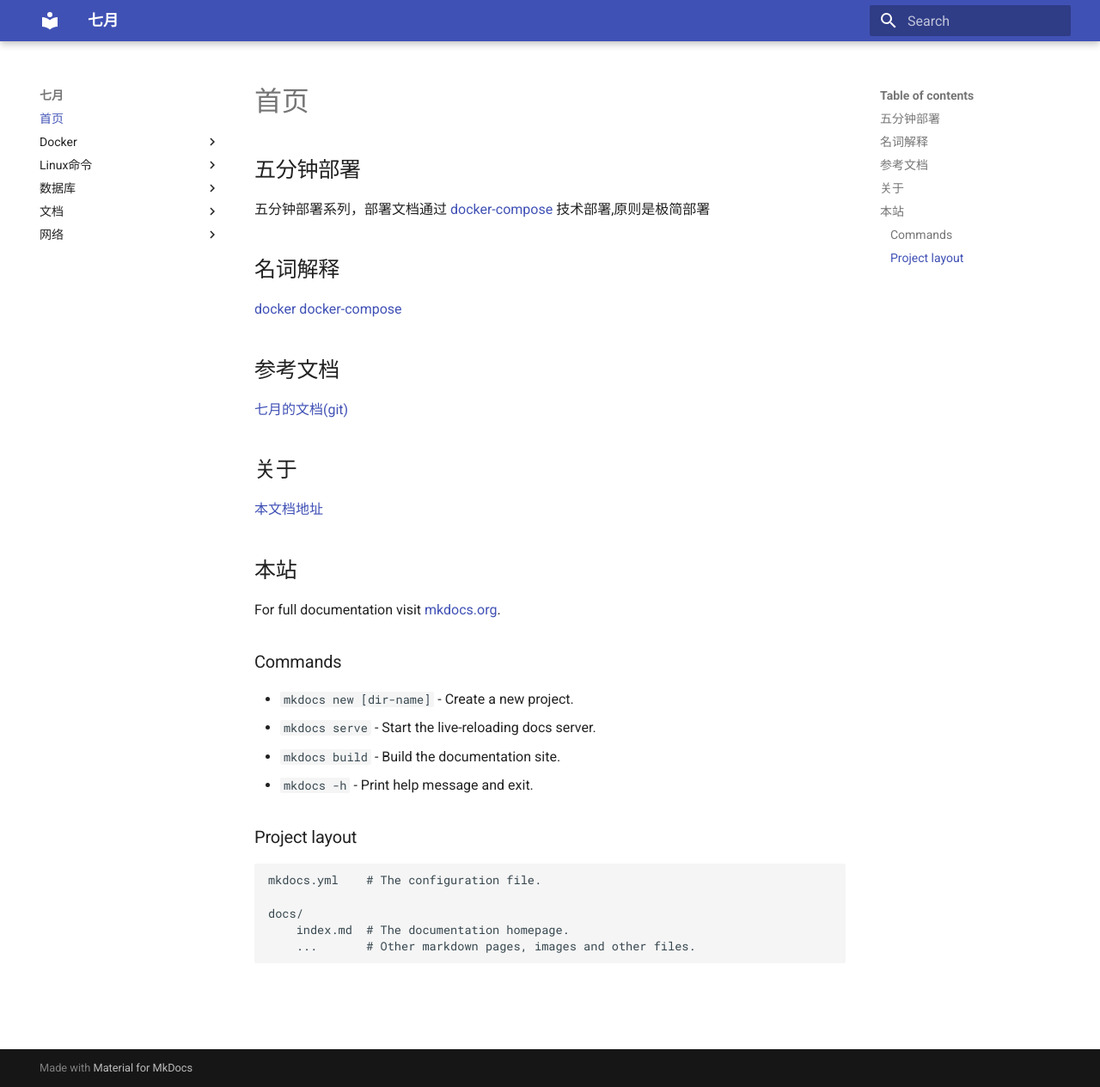
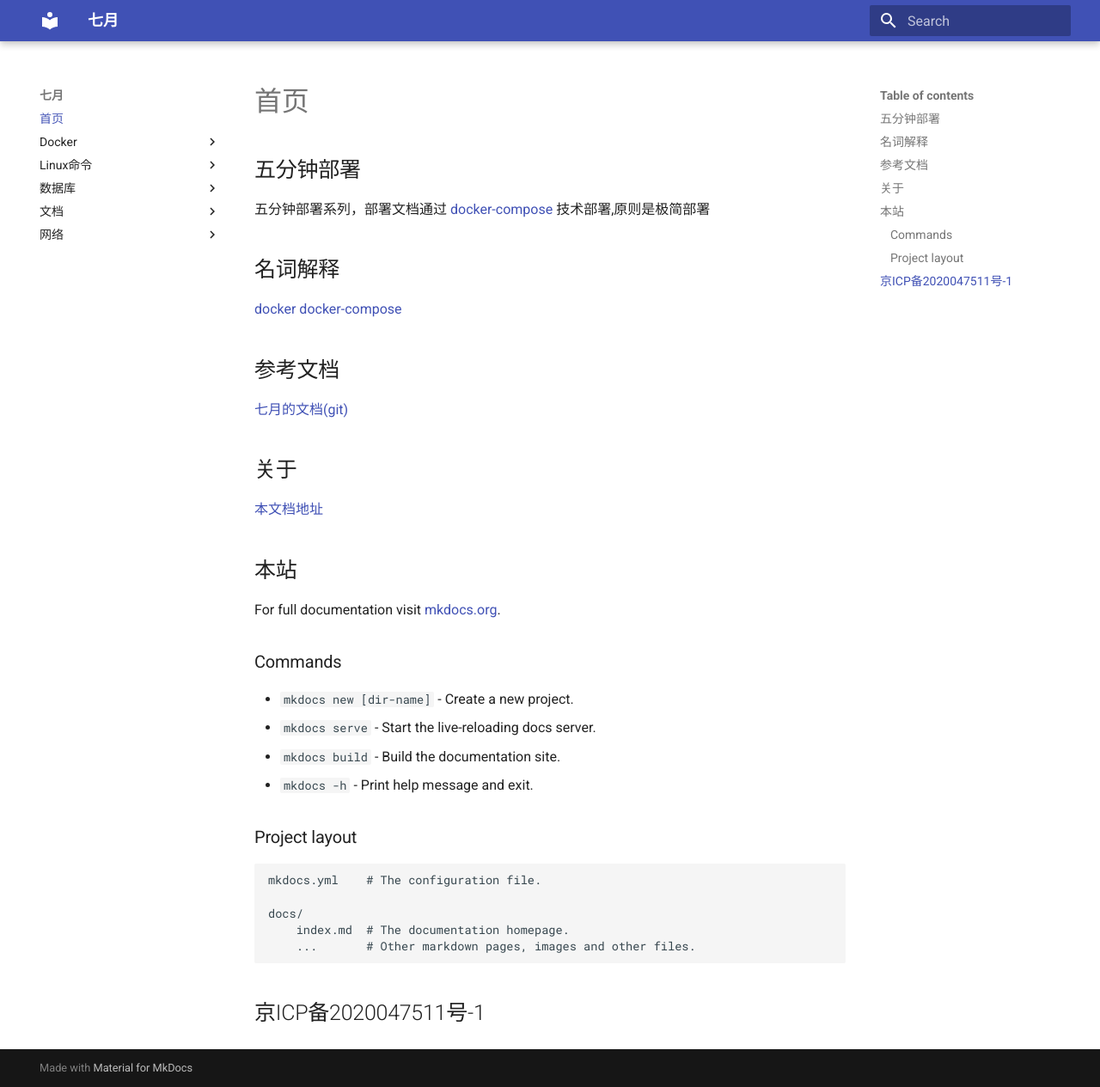
Before and after one commit to huboa/mkdocs, an MkDocs documentation site: the page built from docs/index.md, in a window 1280 px wide and 1265 px high. Shown: the whole window at 86% size. Built offline with MkDocs 1.6.1 and Material for MkDocs 9.7.7, drawn with Linux system fonts in a browser that asks for light colours.

Commit message:
Update index.md

```diff
--- a/docs/index.md
+++ b/docs/index.md
@@ -34,3 +34,5 @@ For full documentation visit [mkdocs.org](https://www.mkdocs.org).
     docs/
         index.md  # The documentation homepage.
         ...       # Other markdown pages, images and other files.
+
+## 京ICP备2020047511号-1
```
